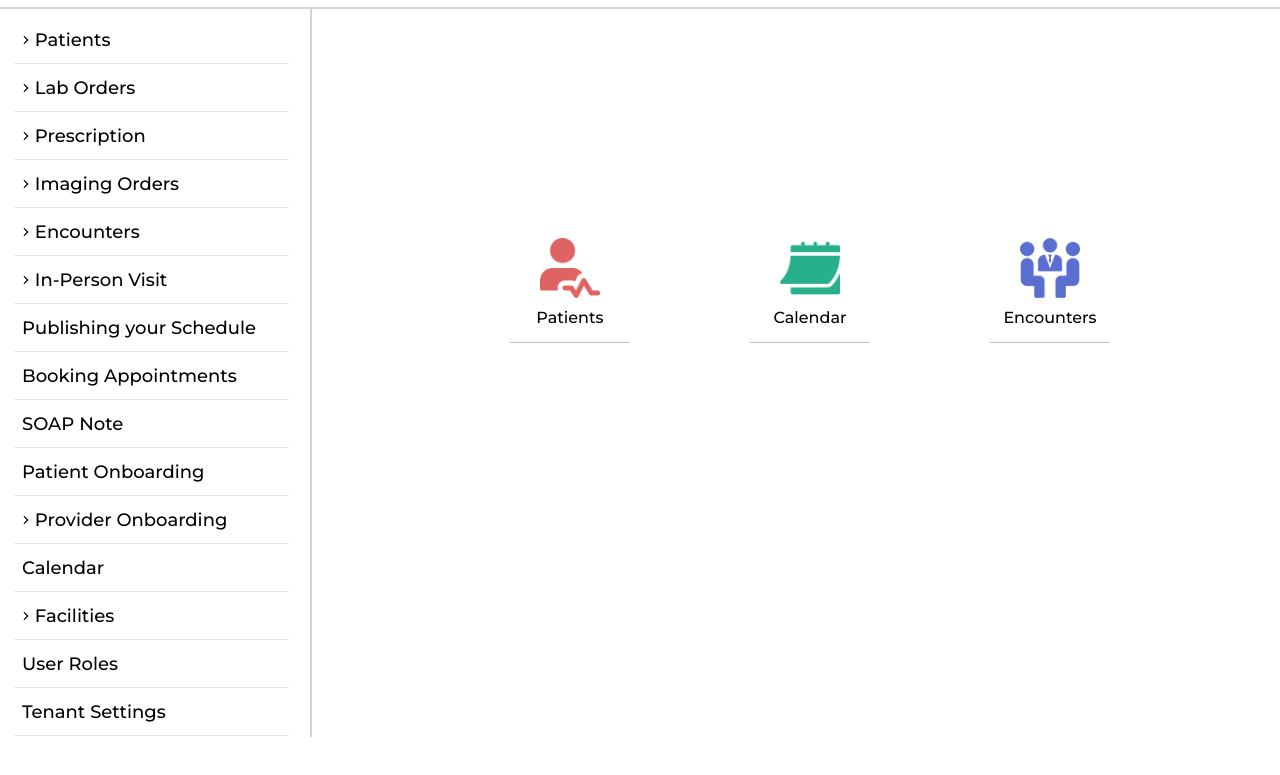
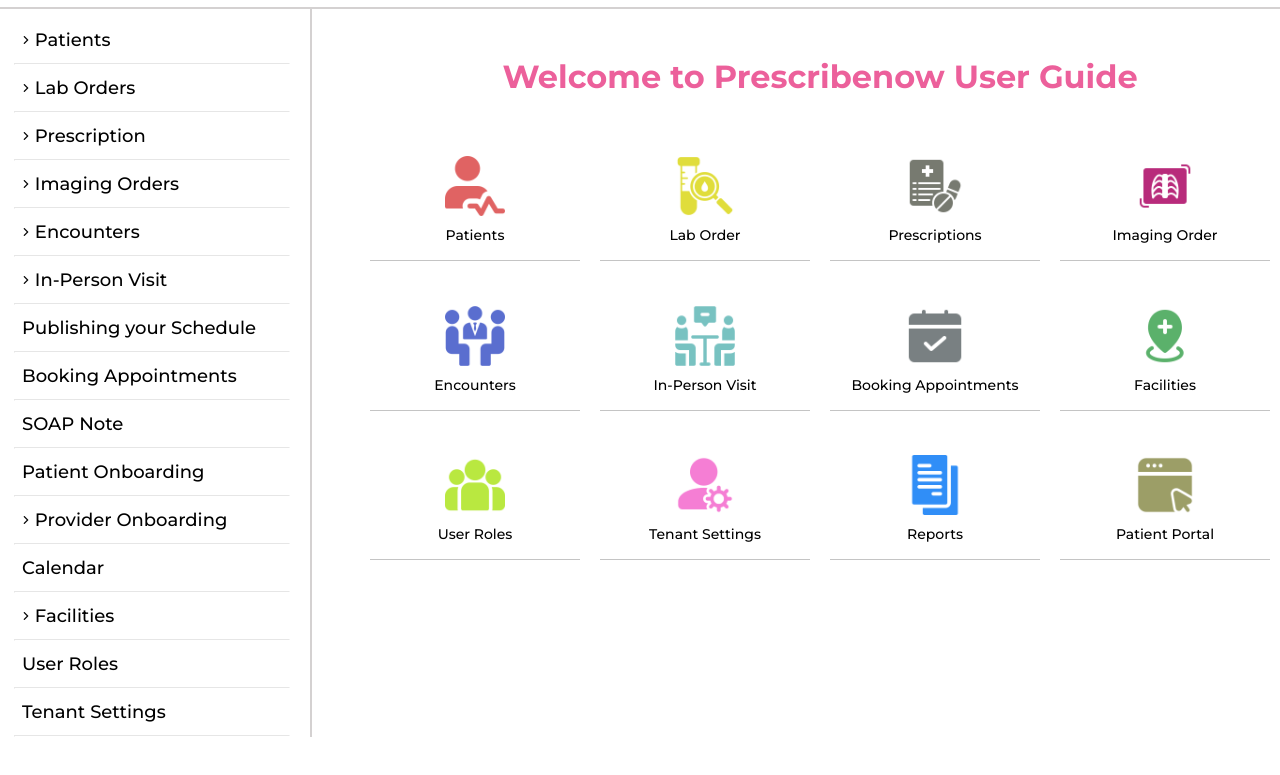
Before and after one commit to prescribenow/prescribenow.github.io, a plain HTML site: page index.html in a window 1280 px wide. Shown: the part 53-828 px from the top of the page. Drawn offline with Linux system fonts and the light colour scheme.

Commit message:
Landing Page Completed

```diff
--- a/index.css
+++ b/index.css
@@ -198,7 +198,6 @@ body {
 }
 
 .landing-content {
-  height: 100%;
   width: 100%;
   display: flex;
   align-items: center;
@@ -206,8 +205,8 @@ body {
 }
 
 .main-content-grid {
-  width: 600px;
-  height: 380px;
+  width: 900px;
+  height: 420px;
   display: flex;
   justify-content: space-between;
   flex-direction: column;
@@ -221,7 +220,8 @@ body {
 }
 
 .main-content-cell {
-  width: 120px;
+  width: 210px;
+  font-size: 14px;
   height: 120px;
   display: flex;
   flex-direction: column;
@@ -253,3 +253,10 @@ body {
 .link-span:hover {
   color: #d4d1d1;
 }
+
+.landing-heading {
+  text-align: center;
+  color: #ec609b;
+  margin-top: 40px;
+  margin-bottom: 44px;
+}
--- a/index.html
+++ b/index.html
@@ -59,10 +59,10 @@
         <!-- <h2 class="user-manual-heading">User Manual</h2> -->
       </div>
       <div class="links-container">
-        <a href="https://www.linkedin.com/company/prescribenow/"
+        <a href="https://www.linkedin.com/company/prescribenow/" target="_blank"
           ><img src="assets/linkedin.png" alt="linkedin"
         /></a>
-        <a href="https://www.prescribenow.com/"
+        <a href="https://www.prescribenow.com/" target="_blank"
           ><img src="assets/web.png" alt="website"
         /></a>
       </div>
@@ -728,7 +728,6 @@
 
         <div
           class="sidebar-section"
-          id="reports"
           onclick="toggleSection('section9', 'arrow-down-9'); "
         >
           <img
@@ -845,80 +844,10 @@
       </div>
 
       <div class="content" id="content">
+        <h1 class="landing-heading">Welcome to Prescribenow User Guide</h1>
         <div class="landing-content">
+          <div class="landing-header"></div>
           <div class="main-content-grid">
-            <div class="main-content-row">
-              <div
-                class="main-content-cell"
-                onclick="toggleSection('section3', 'arrow-down-3'); render('patients.html', 'patients')"
-              >
-                <img
-                  class="landing-content-icon"
-                  src="assets/landing-content-icons/patient.png"
-                  alt="patient"
-                />
-                Patients
-              </div>
-
-              <div
-                class="main-content-cell"
-                onclick="render('calendar.html', 'calendar')"
-              >
-                <img
-                  class="landing-content-icon"
-                  src="assets/landing-content-icons/calendar.png"
-                  alt="patient"
-                />
-                Calendar
-              </div>
-
-              <div
-                class="main-content-cell"
-                onclick="toggleSection('section5', 'arrow-down-5'); render('encounters.html', 'encounters')"
-              >
-                <img
-                  class="landing-content-icon"
-                  src="assets/landing-content-icons/meeting.png"
-                  alt="encounters"
-                />
-                Encounters
-              </div>
-            </div>
-            <!-- <div class="main-content-row">
-              <div
-                class="main-content-cell"
-                onclick="render('booking-appointments.html', 'booking-appointments')"
-              >
-                <img
-                  class="landing-content-icon"
-                  src="assets/landing-content-icons/appointment.png"
-                  alt="booking-appointments"
-                />
-                <span style="text-align: center">Booking Appointment</span>
-              </div>
-              <div
-                class="main-content-cell"
-                onclick="toggleSection('section3', 'arrow-down-3'); render('patients.html', 'patients')"
-              >
-                <img
-                  class="landing-content-icon"
-                  src="assets/landing-content-icons/patient.png"
-                  alt="patient"
-                />
-                Patients
-              </div>
-              <div
-                class="main-content-cell"
-                onclick="toggleSection('section3', 'arrow-down-3'); render('patients.html', 'patients')"
-              >
-                <img
-                  class="landing-content-icon"
-                  src="assets/landing-content-icons/patient.png"
-                  alt="patient"
-                />
-                Patients
-              </div>
-            </div>
             <div class="main-content-row">
               <div
                 class="main-content-cell"
@@ -933,73 +862,135 @@
               </div>
               <div
                 class="main-content-cell"
-                onclick="toggleSection('section3', 'arrow-down-3'); render('patients.html', 'patients')"
+                onclick="toggleSection('section1', 'arrow-down-1'); render('creating-a-lab-order.html', 'creating-a-lab-order')"
               >
                 <img
                   class="landing-content-icon"
-                  src="assets/landing-content-icons/patient.png"
-                  alt="patient"
+                  src="assets/landing-content-icons/lab-order.png"
+                  alt="lab-order"
                 />
-                Patients
+                Lab Order
               </div>
               <div
                 class="main-content-cell"
-                onclick="toggleSection('section3', 'arrow-down-3'); render('patients.html', 'patients')"
+                onclick="toggleSection('section2', 'arrow-down-2');toggleSection('section2-1', 'arrow-down-2-1');  render('creating-a-medication-order.html', 'creating-a-medication-order')"
               >
                 <img
                   class="landing-content-icon"
-                  src="assets/landing-content-icons/patient.png"
-                  alt="patient"
+                  src="assets/landing-content-icons/prescription.png"
+                  alt="prescriptions"
                 />
-                Patients
+                Prescriptions
               </div>
-            </div> -->
+              <div
+                class="main-content-cell"
+                onclick="toggleSection('section10', 'arrow-down-10'); render('imaging-orders-tab.html', 'imaging-orders-tab')"
+              >
+                <img
+                  class="landing-content-icon"
+                  src="assets/landing-content-icons/imaging-order.png"
+                  alt="prescriptions"
+                />
+                Imaging Order
+              </div>
+            </div>
+            <div class="main-content-row">
+              <div
+                class="main-content-cell"
+                onclick="toggleSection('section5', 'arrow-down-5'); render('encounters.html', 'encounters')"
+              >
+                <img
+                  class="landing-content-icon"
+                  src="assets/landing-content-icons/meeting.png"
+                  alt="encounters"
+                />
+                Encounters
+              </div>
+              <div
+                class="main-content-cell"
+                onclick="toggleSection('section8', 'arrow-down-8'); render('in-person-visit.html', 'in-person-visit')"
+              >
+                <img
+                  class="landing-content-icon"
+                  src="assets/landing-content-icons/in-person-visit.png"
+                  alt="in-person-visit"
+                />
+                In-Person Visit
+              </div>
+
+              <div
+                class="main-content-cell"
+                onclick="render('booking-appointments.html', 'booking-appointments')"
+              >
+                <img
+                  class="landing-content-icon"
+                  src="assets/landing-content-icons/appointment.png"
+                  alt="booking-appointments"
+                />
+                Booking Appointments
+              </div>
+
+              <div
+                class="main-content-cell"
+                onclick="toggleSection('section7', 'arrow-down-7');  render('facilities.html', 'facilities')"
+              >
+                <img
+                  class="landing-content-icon"
+                  src="assets/landing-content-icons/facilities.png"
+                  alt="booking-appointments"
+                />
+                Facilities
+              </div>
+            </div>
+            <div class="main-content-row">
+              <div
+                class="main-content-cell"
+                onclick="render('user-roles.html', 'user-roles')"
+              >
+                <img
+                  class="landing-content-icon"
+                  src="assets/landing-content-icons/user-roles.png"
+                  alt="user-roles"
+                />
+                User Roles
+              </div>
+              <div
+                class="main-content-cell"
+                onclick="render('settings-tenant.html', 'settings-tenant')"
+              >
+                <img
+                  class="landing-content-icon"
+                  src="assets/landing-content-icons/setting.png"
+                  alt="settings-tenant"
+                />
+                Tenant Settings
+              </div>
+              <div
+                class="main-content-cell"
+                onclick="toggleSection('section9', 'arrow-down-9');render('reports.html', 'reports')"
+              >
+                <img
+                  class="landing-content-icon"
+                  src="assets/landing-content-icons/report.png"
+                  alt="reports"
+                />
+                Reports
+              </div>
+              <div
+                class="main-content-cell"
+                onclick="toggleSection('section4', 'arrow-down-4'); render('patient-portal.html', 'patient-portal')"
+              >
+                <img
+                  class="landing-content-icon"
+                  src="assets/landing-content-icons/patient-portal.png"
+                  alt="prescriptions"
+                />
+                Patient Portal
+              </div>
+            </div>
           </div>
         </div>
       </div>
     </div>
-
-    <!-- <script>
-      // window.onload = function () {
-      //   toggleSection("section3", "arrow-down-3");
-      //   render("patients.html", "patients");
-      // };
-    </script>
-
-    <script>
-      function toggleSection(sectionId, arrowId) {
-        var sectionContent = document.getElementById(sectionId);
-        var arrow = document.getElementById(arrowId);
-        sectionContent.style.display =
-          sectionContent.style.display === "block" ? "none" : "block";
-        arrow.classList.toggle("collapsed");
-      }
-    </script>
-
-    <script>
-      function render(pagePath, targetId) {
-        var sectionContent = document.getElementById("content");
-        var sidebarSections = document.querySelectorAll(".sidebar-section");
-
-        // Reset the color of all sidebar sections to black
-        sidebarSections.forEach(function (section) {
-          section.style.color = "black";
-        });
-
-        // Change the color of the clicked section
-        var clickedSection = document.getElementById(targetId);
-        clickedSection.style.color = "#EC609B";
-
-        // Simulate loading content from the specified HTML page
-        fetch(pagePath)
-          .then((response) => response.text())
-          .then((html) => {
-            sectionContent.innerHTML = html;
-          });
-
-        document.body.scrollTop = 0; // For Safari
-        document.documentElement.scrollTop = 0; // For Chrome, Firefox, IE and Opera
-      }
-    </script> -->
   </body>
 </html>
```
Also changed, not shown: booking-appointments.html (+6 -3 lines), creating-a-lab-order.html (+8 -10 lines), medication-orders.html (+11 -10 lines), signing-an-encounter.html (+13 -13 lines), soap-note.html (+15 -18 lines), assets/landing-content-icons/facilities.png (added), assets/landing-content-icons/imaging-order.png (added), assets/landing-content-icons/in-person-visit.png (added), assets/landing-content-icons/lab-order.png (added), assets/landing-content-icons/patient-portal.png (added), assets/landing-content-icons/report.png (added), assets/landing-content-icons/setting.png (added), assets/landing-content-icons/user-roles.png (added).
